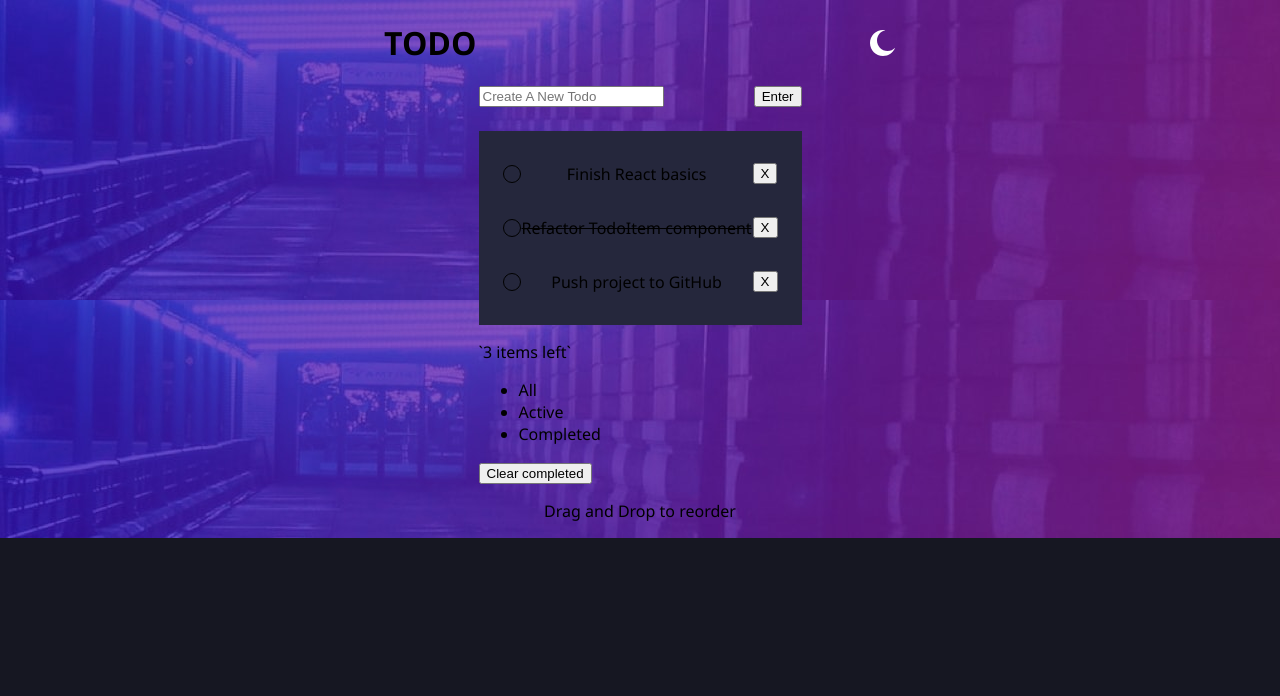
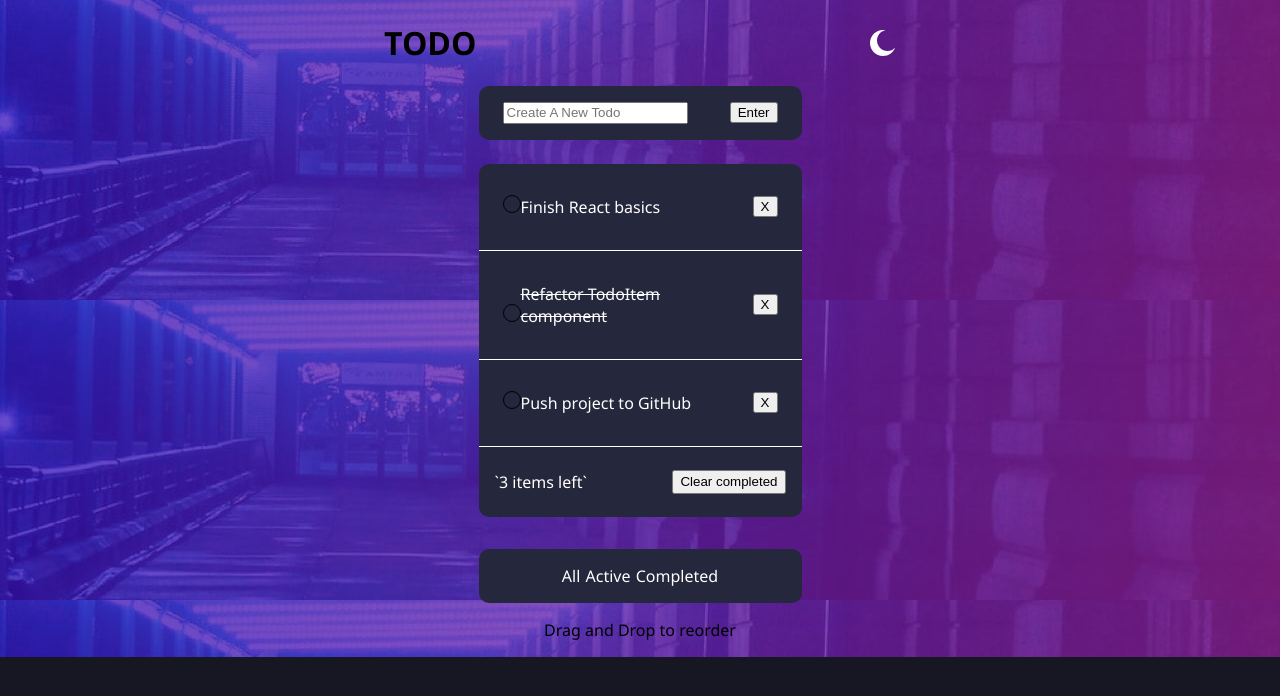
Before and after one commit to Perry-Cham/react-todo-project, a React (Vite) app: page / in a window 1280 px wide. Shown: the top 696 px of the page. Built offline with nearby package versions, Linux system fonts and the light colour scheme.

Commit message:
Changes to background colour on todo body component

```diff
--- a/src/components/add-todo.jsx
+++ b/src/components/add-todo.jsx
@@ -8,7 +8,7 @@ function AddTodo({setTodo}){
     setInput("")
   }
   return(
-  <form className="todo-input">
+  <form className="todo-input dark-mode-bg">
     <input value={input} type="text" placeholder="Create A New Todo" onChange={e => setInput(e.target.value)} />
     <button onClick={(e) => {Add(e)}}>Enter</button>
   </form>)
--- a/src/components/footer.jsx
+++ b/src/components/footer.jsx
@@ -1,16 +1,13 @@
-function Footer({items}){
+function Footer(){
     return (
-    <nav className="Navigation">
-        <div>
-            <p>`{items.length} {items.length == 1 ? 'item left' : 'items left'}`</p>
+    <nav className="footer-navigation dark-mode-bg">
+
             <ul>
             <li>All</li>
             <li>Active</li>
             <li>Completed</li>
             </ul>
 
-            <button>Clear completed</button>
-            </div>
         </nav>
     )
 }
--- a/src/components/todo-list.jsx
+++ b/src/components/todo-list.jsx
@@ -37,7 +37,7 @@ function Todolist(){
   }
     function handleComplete(id){
     const todos2 = todos.slice();
-    const Ntodo =todos2.find(todo => todo.id == id)
+    const Ntodo =todos2.find(todo => todo.done !== id)
     Ntodo.done = true;
     setTodos(todos2)
     }
@@ -49,11 +49,15 @@ function Todolist(){
     localStorage.setItem("todos", JSON.stringify(todos))
     console.log(localStorage.getItem("todos"))
     }
-
+    function handleClear(){
+    const todos2 = todos.slice();
+    const Ntodo =todos2.filter(todo => todo.done !== true)
+    setTodos(todos2)
+    }
   return (
     <div>
       <AddTodo  setTodo={(text) => handleAddTodo(text)}/>
-   <ul className="todo-body">
+   <ul className="todo-body dark-mode-bg">
     {todos.map((todo) => (
      <Todo
       value={todo.value}
@@ -65,6 +69,12 @@ function Todolist(){
       />
     ))}
   </ul>
+  <div className="counter dark-mode-bg">
+        <p>`{todos.length} {todos.length == 1 ? 'item left' : 'items left'}`</p>
+        <div className="One">
+        <button onClick={() =>{handleClear}}>Clear completed</button>
+        </div>
+  </div>
    <Footer items={todos}/>
     </div>
     )
--- a/src/components/todo.jsx
+++ b/src/components/todo.jsx
@@ -1,8 +1,10 @@
 function Todo({value, done, onDelete, onComplete, id}) {
   return (
   <li className={`todo ${done ? "completed" : ""}`}>
-    <span className="indicator" onClick={() => onComplete(id)}></span>
+   <div>
+  <span className="indicator" onClick={() => onComplete(id)}></span>
     <p className="todo-text">{value}</p>
+    </div>
     <button className="delete-todo" onClick={() => onDelete(id)}>X</button>
   </li>)
 }
--- a/src/styles/styles.css
+++ b/src/styles/styles.css
@@ -4,6 +4,9 @@ body{
   padding: 0;
   font-family: 'Segoe UI', Roboto,  'Open sans', 'Helvetica Nue', sans-serif;
   min-height:100vh;
+  box-sizing:border-box;
+  --dark-mode-blue:hsl(235, 24%, 19%);
+  --s-radius:10px;
 }
 .main{
   background-color: hsl(235, 21%, 11%);
@@ -29,24 +32,36 @@ display:flex;
   justify-content: space-between;
   flex-direction: row;
   margin-bottom: 1.5rem;
-   width:100%;
   min-width:275px;
+  padding: 1rem 1.5rem;
+  border-radius:var(--s-radius);
+}
+.todo-input input{
+  height:1rem;
 }
 .todo-body{
   padding-left: 0;
-  padding: 1rem 1.5rem;
-  width:40%;
-  min-width:275px;
+  width:100%;
   height: auto;
-  background-color: hsl(235, 24%, 19%);
+  margin-bottom:0;
+  border-radius:var(--s-radius) var(--s-radius) 0 0;
 }
 
 .todo {
   display:flex;
   justify-content: space-between;
   align-items:center;
+  border-bottom:solid 1px white;
+  padding: 1rem 1.5rem;
 }
-
+.todo p{
+  color:white;
+  max-inline-size: 25ch;
+  display:inline-block;
+}
+.todo span{
+  display:inline-block;
+}
 
 
 .indicator{
@@ -58,3 +73,43 @@ display:flex;
 .completed p{
   text-decoration:line-through ;
 }
+.counter{
+  display:flex;
+  flex-direction: row;
+  justify-content: space-between;
+  padding: .5rem 1rem;
+  margin-bottom:2rem;
+  border-radius:0  0 var(--s-radius) var(--s-radius);
+}
+.One{
+   display:flex;
+  flex-direction: row;
+  justify-content: center;
+  align-items: center;
+}
+.counter button{
+  height:1.5rem;
+}
+.footer-navigation{
+  display:flex;
+  flex-direction: row;
+  justify-content: center;
+  align-items: center;
+  width:100%;
+  border-radius:var(--s-radius);
+}
+.footer-navigation ul{
+  display:flex;
+  flex-direction: row;
+  padding: 0;
+  list-style:none;
+  width:50%;
+  justify-content: space-around;
+  align-items: center;
+}
+
+
+.dark-mode-bg{
+  background-color: var(--dark-mode-blue);
+  color:white;
+}
```
